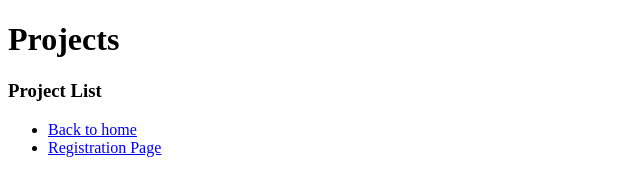
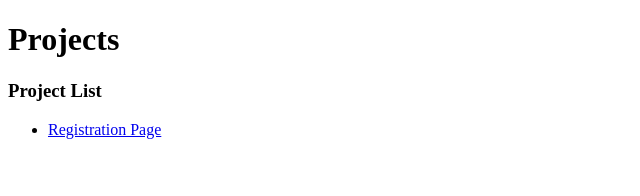
Before and after one commit to Vaishnavi-Devapuja/wd201, a website: page http-server/project.html in a window 1280 px wide. Shown: the whole page, without its empty margins (0-640 px from the left). Drawn offline with Linux system fonts and the light colour scheme.

Commit message:
Update project.html

```diff
--- a/http-server/project.html
+++ b/http-server/project.html
@@ -7,10 +7,8 @@
     </head>
     <body>
         <h1>Projects</h1>
-        <h3>Project List</h3>
-        <ul>
-            <li><a href="/">Back to home</a></li>
-            <li><a href="registration.html">Registration Page</a></li>
+        <h3>Project List</h3><ul>
+            <li><a href="registration">Registration Page</a></li>
         </ul>
     </body>
 </html>
```
